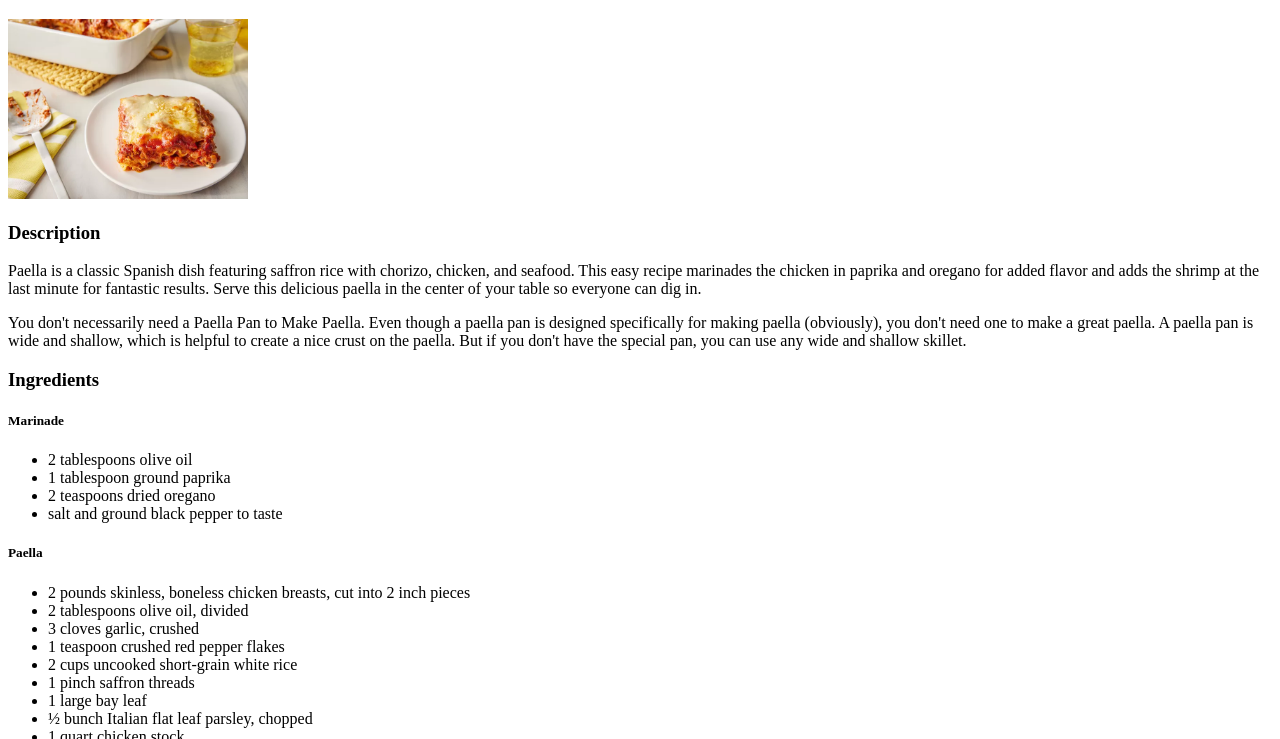
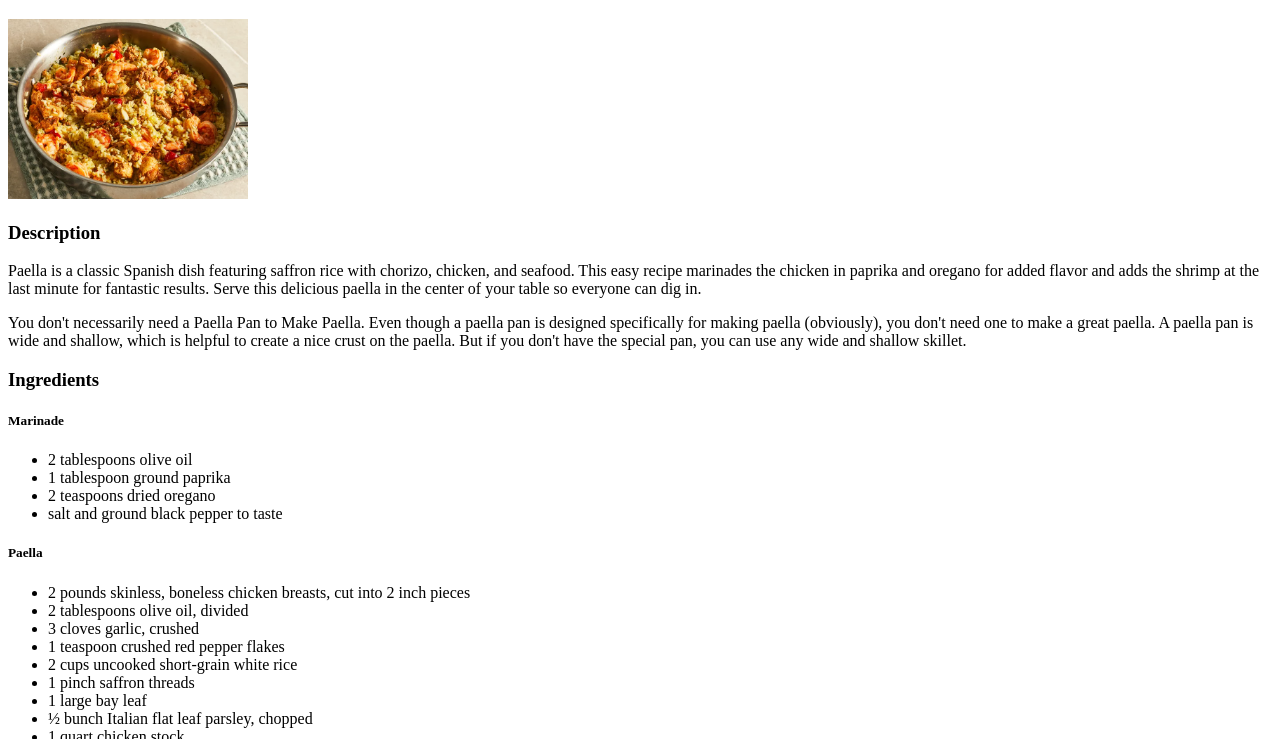
Before and after one commit to Telmo26/odin-recipes, a plain HTML site: page recipes/paella.html in a window 1280 px wide. Shown: the part 61-800 px from the top of the page. Drawn offline with Linux system fonts and the light colour scheme.

Commit message:
Changed Paella image I forgot to change it from the lasagna one

```diff
--- a/recipes/paella.html
+++ b/recipes/paella.html
@@ -6,7 +6,7 @@
 </head>
 <body>
     <h1>Lasagna</h1>
-    <img src="../images/lasagna.png" width="240">
+    <img src="../images/paella.webp" width="240">
 
     <h3>Description</h3>
     <p>
```
Also changed, not shown: images/paella.webp (added).
